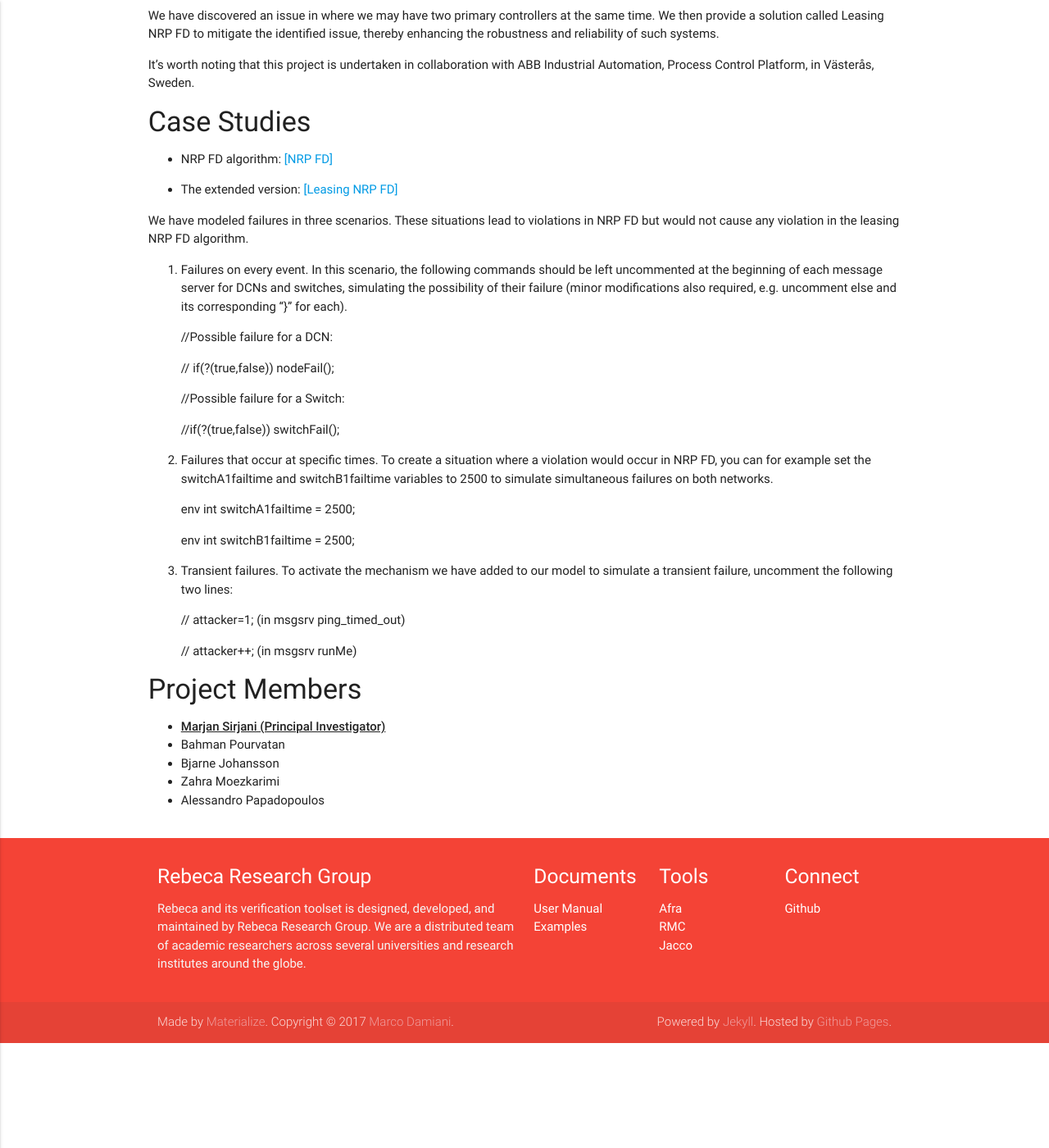
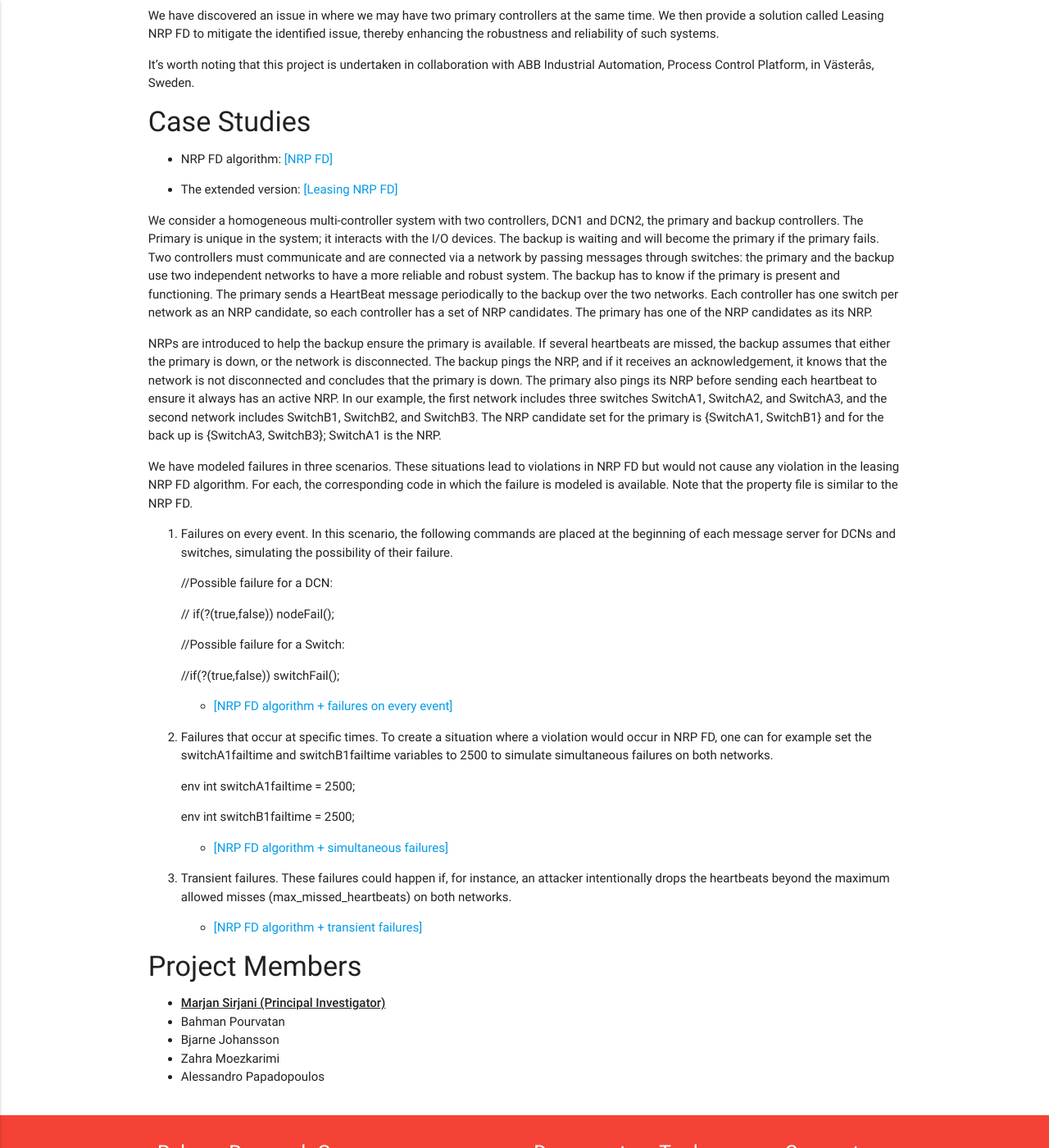
Before and after one commit to rebeca-lang/rebeca-lang.github.io, a Jekyll site: the page built from projects/DistributedControllers.md, in a window 1280 px wide and 1400 px high, scrolled down 514 px. Shown: the whole window at 82% size. Built offline with Jekyll 4.4.1, drawn with Linux system fonts in a browser that asks for light colours; before the commit the page ends 1786 px from its top, so only the background shows below that.

Commit message:
Update DistributedControllers.md
Adding codes for failures and more explanation for distributed controllers.

```diff
--- a/projects/DistributedControllers.md
+++ b/projects/DistributedControllers.md
@@ -19,10 +19,14 @@ It's worth noting that this project is undertaken in collaboration with ABB Indu
 
 * The extended version: [ [Leasing NRP FD] ](/assets/projects/DistributedControllers/LeasingNRPFD.zip)
 
+We consider a homogeneous multi-controller system with two controllers, DCN1 and DCN2, the primary and backup controllers. The Primary is unique in the system; it interacts with the I/O devices. The backup is waiting and will become the primary if the primary fails. Two controllers must communicate and are connected via a network by passing messages through switches: the primary and the backup use two independent networks to have a more reliable and robust system. The backup has to know if the primary is present and functioning. The primary sends a HeartBeat message periodically to the backup over the two networks. Each controller has one switch per network as an NRP candidate, so each controller has a set of NRP candidates. The primary has one of the NRP candidates as its NRP.
 
-We have modeled failures in three scenarios. These situations lead to violations in NRP FD but would not cause any violation in the leasing NRP FD algorithm.
+NRPs are introduced to help the backup ensure the primary is available. If several heartbeats are missed, the backup assumes that either the primary is down, or the network is disconnected. The backup pings the NRP, and if it receives an acknowledgement, it knows that the network is not disconnected and concludes that the primary is down. The primary also pings its NRP  before sending each heartbeat to ensure it always has an active NRP.
+In our example, the first network includes three switches SwitchA1, SwitchA2, and SwitchA3, and the second network includes  SwitchB1, SwitchB2, and SwitchB3. The NRP candidate set for the primary is {SwitchA1, SwitchB1} and for the back up is {SwitchA3, SwitchB3}; SwitchA1 is the NRP.
 
-1. Failures on every event. In this scenario, the following commands should be left uncommented at the beginning of each message server for DCNs and switches, simulating the possibility of their failure (minor modifications also required, e.g. uncomment else and its corresponding "}" for each).
+We have modeled failures in three scenarios. These situations lead to violations in NRP FD but would not cause any violation in the leasing NRP FD algorithm. For each, the corresponding code in which the failure is modeled is available. Note that the property file is similar to the NRP FD.
+
+1. Failures on every event. In this scenario, the following commands are placed at the beginning of each message server for DCNs and switches, simulating the possibility of their failure. <!---(minor modifications also required, e.g. uncomment else and its corresponding "}" for each).-->
 
       //Possible failure for a DCN:
 
@@ -32,19 +36,19 @@ We have modeled failures in three scenarios. These situations lead to violations
 
       //if(?(true,false)) switchFail();
 
-2. Failures that occur at specific times. To create a situation where a violation would occur in NRP FD, you can for example set the switchA1failtime and switchB1failtime variables to 2500 to simulate simultaneous failures on both networks.
+     * [ [NRP FD algorithm + failures on every event] ](/assets/projects/DistributedControllers/NRPFD-C2-FailuresonEachEvent.rebeca)
+
+3. Failures that occur at specific times. To create a situation where a violation would occur in NRP FD, one can for example set the switchA1failtime and switchB1failtime variables to 2500 to simulate simultaneous failures on both networks.
 
    env int switchA1failtime = 2500;
 
    env int switchB1failtime = 2500;
 
-4. Transient failures. To activate the mechanism we have added to our model to simulate a transient failure, uncomment the following two lines:
+   * [ [NRP FD algorithm + simultaneous failures] ](/assets/projects/DistributedControllers/NRPFD-C7-switchA1andswitchB1FailsSimultaneouslyAtTime2500.rebeca)
 
-    // attacker=1; (in  msgsrv ping_timed_out)
+5. Transient failures. These failures could happen if, for instance, an attacker intentionally drops the heartbeats beyond the maximum allowed misses (max_missed_heartbeats) on both networks.
 
-    // attacker++; (in msgsrv runMe)
-
-
+    * [ [NRP FD algorithm + transient failures] ](/assets/projects/DistributedControllers/NRPFD-C8-TransientError.rebeca)
 
 
 #### Project Members
```
